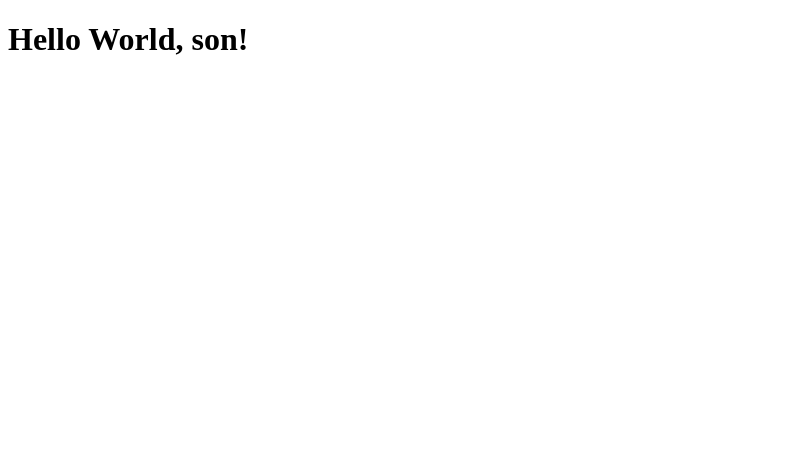
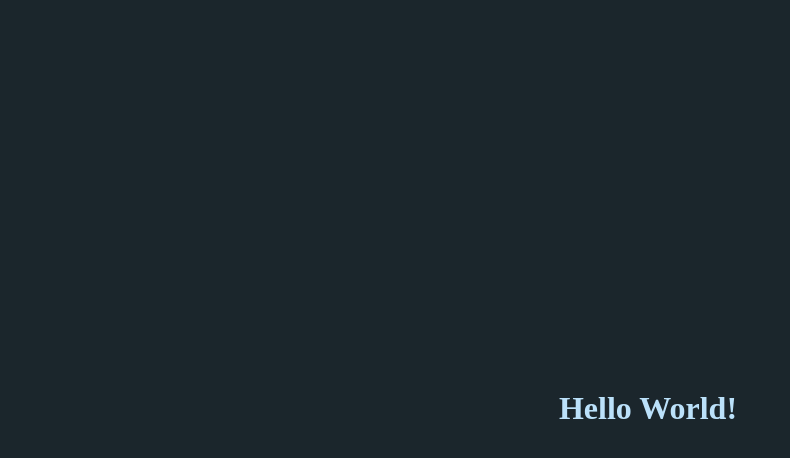
Before and after one commit to chris-cartaya/test-hello-world, a plain HTML site: page index.html in a window 1280 px wide. Shown: the whole page, without its empty margins (0-790 px from the left). Drawn offline with Linux system fonts and the light colour scheme.

Commit message:
add dark background to page

```diff
--- a/index.html
+++ b/index.html
@@ -1,5 +1,5 @@
 <!DOCTYPE html>
-<html lang="en">
+<html lang="en-US">
 <head>
   <meta charset="UTF-8">
   <meta name="viewport" content="width=device-width, initial-scale=1.0">
@@ -7,6 +7,6 @@
   <title>Hello World Project</title>
 </head>
 <body>
-  <h1>Hello World, son!</h1>
+  <h1>Hello World!</h1>
 </body>
 </html>
--- a/styles.css
+++ b/styles.css
@@ -0,0 +1,9 @@
+body {
+  background-color: #1B262C;
+  color: #BBE1FA;
+  width: 100vw;
+  height: 100vh;
+  display: flex;
+  align-items: center;
+  justify-content: center;
+}
```
